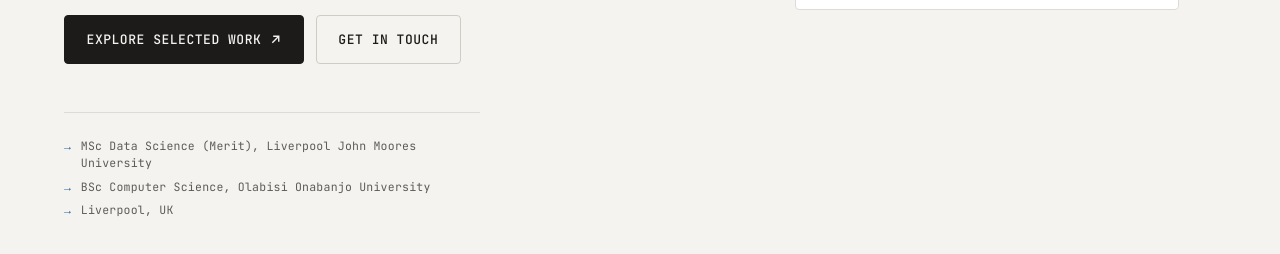
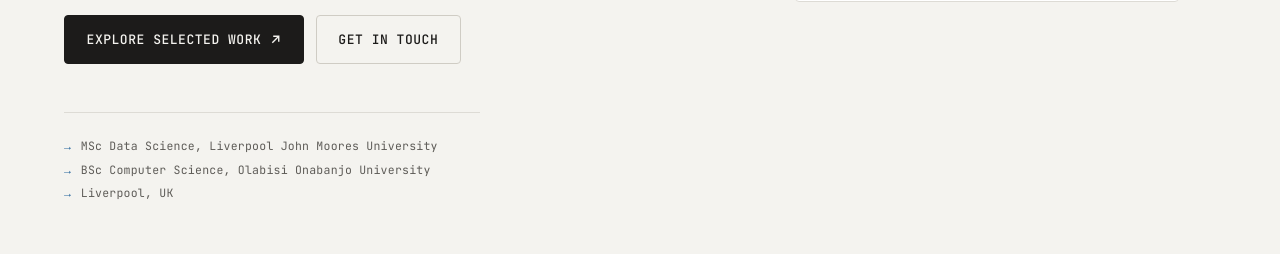
Before and after one commit to onabanjoamiola-ux/onabanjoamiola-ux.github.io, a plain HTML site: page html/index.html in a window 1280 px wide. Shown: the part 758-1012 px from the top of the page. Drawn offline with nearby package versions, Linux system fonts and the light colour scheme.

Commit message:
Update education details in index.html

```diff
--- a/html/index.html
+++ b/html/index.html
@@ -125,7 +125,7 @@
           <a class="btn btn--ghost" href="#contact">Get in touch</a>
         </div>
         <ul class="hero-meta">
-          <li>MSc Data Science (Merit), Liverpool John Moores University</li>
+          <li>MSc Data Science, Liverpool John Moores University</li>
           <li>BSc Computer Science, Olabisi Onabanjo University</li>
           <li>Liverpool, UK</li>
         </ul>
```
